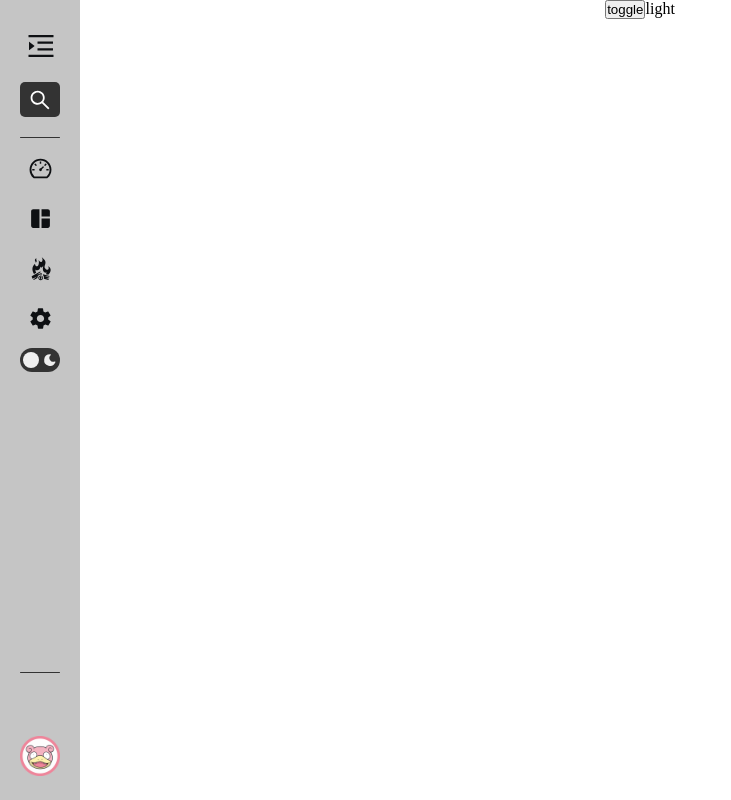
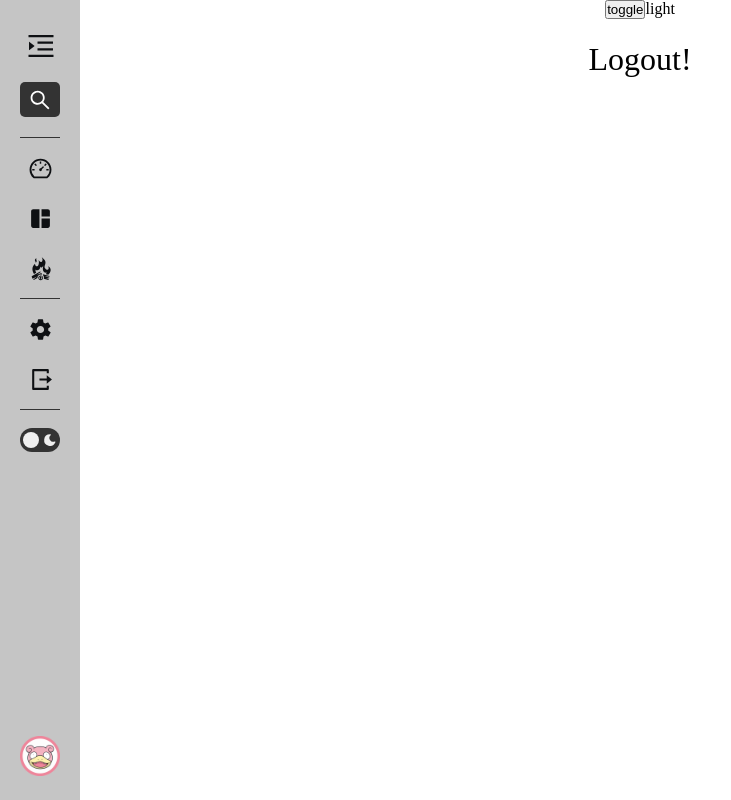
Before and after one commit to makitalpaca/django-react-template, a React (Vite) app in the folder frontend/app/: page /logout in a window 1280 px wide. Shown: the whole page, without its empty margins (0-731 px from the left). Built offline with nearby package versions, Linux system fonts and the light colour scheme.

Commit message:
update: css修正

```diff
--- a/frontend/app/src/App.tsx
+++ b/frontend/app/src/App.tsx
@@ -2,14 +2,13 @@ import { type FC } from 'react';
 import styled from '@emotion/styled';
 
 import './App.css';
-// import { ThemeProvider } from 'components/Theme/themeProvider';
 import { BrowserRouter, Routes, Route } from 'react-router-dom';
-// import { ThemeSwitchButton } from 'components/Theme/ThemeSwitchButton';
 import { Sidebar } from './components/Sidebar/Sidebar';
 import { useTheme } from './components/Theme/themeContext';
 
 import Contents from './pages/Contents';
 import Dashborad from './pages/Dashborad';
+import Logout from './pages/Logout';
 import Pareo from './pages/Pareo';
 import Settings from './pages/Settings';
 
@@ -18,13 +17,11 @@ const App: FC = () => {
 
   return (
     <>
-      {/* <ThemeProvider> */}
       <BrowserRouter>
         <Sidebar />
         <Toggle>
           <button onClick={setColorMode}>toggle</button>
           {colorMode}
-          {/* <ThemeSwitchButton /> */}
         </Toggle>
 
         <Routes>
@@ -32,9 +29,9 @@ const App: FC = () => {
           <Route path="/contents" element={<Contents />} />
           <Route path="/pareo" element={<Pareo />} />
           <Route path="/settings" element={<Settings />} />
+          <Route path="/logout" element={<Logout />} />
         </Routes>
       </BrowserRouter>
-      {/* </ThemeProvider> */}
     </>
   );
 };
@@ -44,5 +41,4 @@ export default App;
 const Toggle = styled.div`
   display: flex;
   justify-content: center;
-  // background: ${(props) => props.theme.background};
 `;
--- a/frontend/app/src/components/Sidebar/Sidebar.tsx
+++ b/frontend/app/src/components/Sidebar/Sidebar.tsx
@@ -11,6 +11,7 @@ import logo from '../../assets/yadon.png';
 
 import { SidebarData } from './SidebarData';
 import { SidebarMenu } from './SidebarMenu';
+import { SidebarSecondData } from './SidebarSecondData';
 
 export const Sidebar: FC = () => {
   const [sidebar, setSidebar] = useState(false);
@@ -35,19 +36,25 @@ export const Sidebar: FC = () => {
           <button className="search-btn">
             <AiOutlineSearch color="white" size="1.5rem" />
           </button>
-
           <input type="text" placeholder="search" className="search-txt" />
         </div>
+
         <div className="sidebar-up-driver"></div>
 
         {SidebarData.map((item, index) => {
-          // return <SidebarMenu item={item} key={index} />;
           return <SidebarMenu item={item} key={index} sidebar={sidebar} />;
         })}
 
-        <ThemeSwitchToggle />
+        <div className="sidebar-up-driver"></div>
+
+        {SidebarSecondData.map((item, index) => {
+          return <SidebarMenu item={item} key={index} sidebar={sidebar} />;
+        })}
 
         <div className="sidebar-low-driver"></div>
+
+        <ThemeSwitchToggle sidebar={sidebar} />
+
         <div className="sidebar-foot">
           <div className="logo">
             <img src={logo} className="logo-img" alt="logo-img" />
@@ -109,25 +116,23 @@ const SidebarNav = styled.div<{ sidebar: boolean }>`
     }
   }
 
-  // & .sidebar-menu {
-  //   color: ${(props) => props.theme.text};
-  // }
-
   & .sidebar-up-driver {
     width: 100%;
     height: 1px;
-    border-radius: 1px;
+    // border-radius: 1px;
     background: #333;
-    margin-bottom: 10px;
+    // margin-bottom: 10px;
+    margin: 10px 0;
   }
 
   & .sidebar-low-driver {
     width: 100%;
     height: 1px;
-    border-radius: 1px;
+    // border-radius: 1px;
     background: #333;
-    margin-top: 300px;
-    bottom: 0;
+    margin: 10px 0;
+    // margin-top: 300px;
+    // bottom: 0;
   }
 
   & .sidebar-foot {
--- a/frontend/app/src/components/Sidebar/SidebarData.tsx
+++ b/frontend/app/src/components/Sidebar/SidebarData.tsx
@@ -1,6 +1,5 @@
 import { AiOutlineDashboard } from 'react-icons/ai';
 import { GiCampfire } from 'react-icons/gi';
-import { IoMdSettings } from 'react-icons/io';
 import { MdSpaceDashboard } from 'react-icons/md';
 import { type SidebarItem } from './SidebarItem';
 
@@ -9,8 +8,6 @@ export const SidebarData: SidebarItem[] = [
     title: 'Dashborad',
     path: '/dashboard',
     icon: <AiOutlineDashboard />,
-    // iconClosed: <AiOutlineDashboard />,
-    // iconColor: <AiOutlineDashboard />,
     subNav: [
       {
         title: 'Users',
@@ -23,24 +20,12 @@ export const SidebarData: SidebarItem[] = [
     title: 'Contents',
     path: '/contents',
     icon: <MdSpaceDashboard />,
-    // iconClosed: <AiOutlineDashboard />,
-    // iconColor: <AiOutlineDashboard />,
     // subNav: [],
   },
   {
     title: 'Pareo',
     path: '/pareo',
     icon: <GiCampfire />,
-    // iconClosed: <GiCampfire />,
-    // iconColor: <GiCampfire />,
-    // subNav: [],
-  },
-  {
-    title: 'Settings',
-    path: '/settings',
-    icon: <IoMdSettings />,
-    // iconClosed: <IoMdSettings />,
-    // iconColor: <IoMdSettings />,
     // subNav: [],
   },
 ];
--- a/frontend/app/src/components/Sidebar/SidebarItem.tsx
+++ b/frontend/app/src/components/Sidebar/SidebarItem.tsx
@@ -2,7 +2,5 @@ export interface SidebarItem {
   title: string;
   path: string;
   icon: any;
-  // iconColor?: string;
-  // iconClosed?: any;
   subNav?: SidebarItem[];
 }
--- a/frontend/app/src/components/Sidebar/SidebarMenu.tsx
+++ b/frontend/app/src/components/Sidebar/SidebarMenu.tsx
@@ -21,12 +21,12 @@ export const SidebarMenu: FC<SidebarMenuProps> = ({ item, sidebar }) => {
   );
 };
 
-const SidebarMenuLink = styled.div<{ sidebar: boolean }>`
+const SidebarMenuLink = styled.div<SidebarMenuProps>`
   // overflow: hidden scroll;
 
   font-size: 15px;
   text-decoration: none;
-  font-weight: 600; // semi-bold
+  font-weight: 600;
   cursor: pointer;
   border-radius: 5px;
   margin: 10px 0;
--- /dev/null
+++ b/frontend/app/src/components/Sidebar/SidebarSecondData.tsx
@@ -0,0 +1,17 @@
+import { IoMdSettings } from 'react-icons/io';
+import { RiLogoutBoxRLine } from 'react-icons/ri';
+import { type SidebarItem } from './SidebarItem';
+
+export const SidebarSecondData: SidebarItem[] = [
+  {
+    title: 'Settings',
+    path: '/settings',
+    icon: <IoMdSettings />,
+    // subNav: [],
+  },
+  {
+    title: 'Logout',
+    path: '/logout',
+    icon: <RiLogoutBoxRLine />,
+  },
+];
--- a/frontend/app/src/components/Theme/ThemeSwitchToggle.tsx
+++ b/frontend/app/src/components/Theme/ThemeSwitchToggle.tsx
@@ -5,7 +5,11 @@ import { BsFillSunFill } from 'react-icons/bs';
 import { TbMoonFilled } from 'react-icons/tb';
 import { useTheme } from './themeContext';
 
-export const ThemeSwitchToggle: FC = () => {
+type SidebarProps = {
+  sidebar: boolean;
+};
+
+export const ThemeSwitchToggle: FC<SidebarProps> = ({ sidebar }) => {
   const { colorMode, setColorMode } = useTheme();
   const [isDark, setIsDark] = useState(false);
   const themeState = () => {
@@ -14,7 +18,8 @@ export const ThemeSwitchToggle: FC = () => {
 
   return (
     <>
-      <ThemeSWitchWrapper>
+      <ThemeSWitchWrapper sidebar={sidebar}>
+        <div className="theme-switch-icon">
           <input
             id="theme-switch"
             type="checkbox"
@@ -31,13 +36,25 @@ export const ThemeSwitchToggle: FC = () => {
               <TbMoonFilled />
             </div>
           </label>
+        </div>
+
+        <div className="theme-switch-label">
+          Turn on {colorMode === 'light' ? 'dark' : 'light'}
+        </div>
       </ThemeSWitchWrapper>
     </>
   );
 };
 
-const ThemeSWitchWrapper = styled.div`
-  & input {
+const ThemeSWitchWrapper = styled.div<SidebarProps>`
+  padding: 10px 0;
+  height: 40px;
+  width: 100%;
+  display: inline-flex;
+  align-items: center;
+
+  .theme-switch-icon {
+    > input {
       display: none;
 
       &:checked + label {
@@ -50,7 +67,7 @@ const ThemeSWitchWrapper = styled.div`
       }
     }
 
-  & label {
+    > label {
       background: ${(props) => props.theme.toggle_background};
       height: 24px;
       width: 40px;
@@ -91,4 +108,18 @@ const ThemeSWitchWrapper = styled.div`
         color: ${(props) => props.theme.toggle_foreground};
       }
     }
+  }
+
+  .theme-switch-label {
+    font-size: 15px;
+    font-weight: 600;
+    padding-left: 20px;
+
+    opacity: ${({ sidebar }) => (sidebar ? '1' : '0')};
+    height: ${({ sidebar }) => (sidebar ? '20px' : '0')};
+    width: ${({ sidebar }) => (sidebar ? '100%' : '0')};
+    // display: ${({ sidebar }) => (sidebar ? 'inline-flex' : 'none')};
+    // transition: 50ms ease-in;
+    overflow: ${({ sidebar }) => (sidebar ? 'visible' : 'hidden')};
+  }
 `;
--- /dev/null
+++ b/frontend/app/src/pages/Logout.tsx
@@ -0,0 +1,12 @@
+import { type FC } from 'react';
+// import { useTheme } from '../components/Theme/themeContext';
+
+const Logout: FC = () => {
+  return (
+    <>
+      <div className="overview">Logout!</div>;
+    </>
+  );
+};
+
+export default Logout;
```
Also changed, not shown: frontend/app/src/pages/Overview.tsx (deleted, +0 -53 lines). Lines whose indentation alone changed are shown as unchanged.
